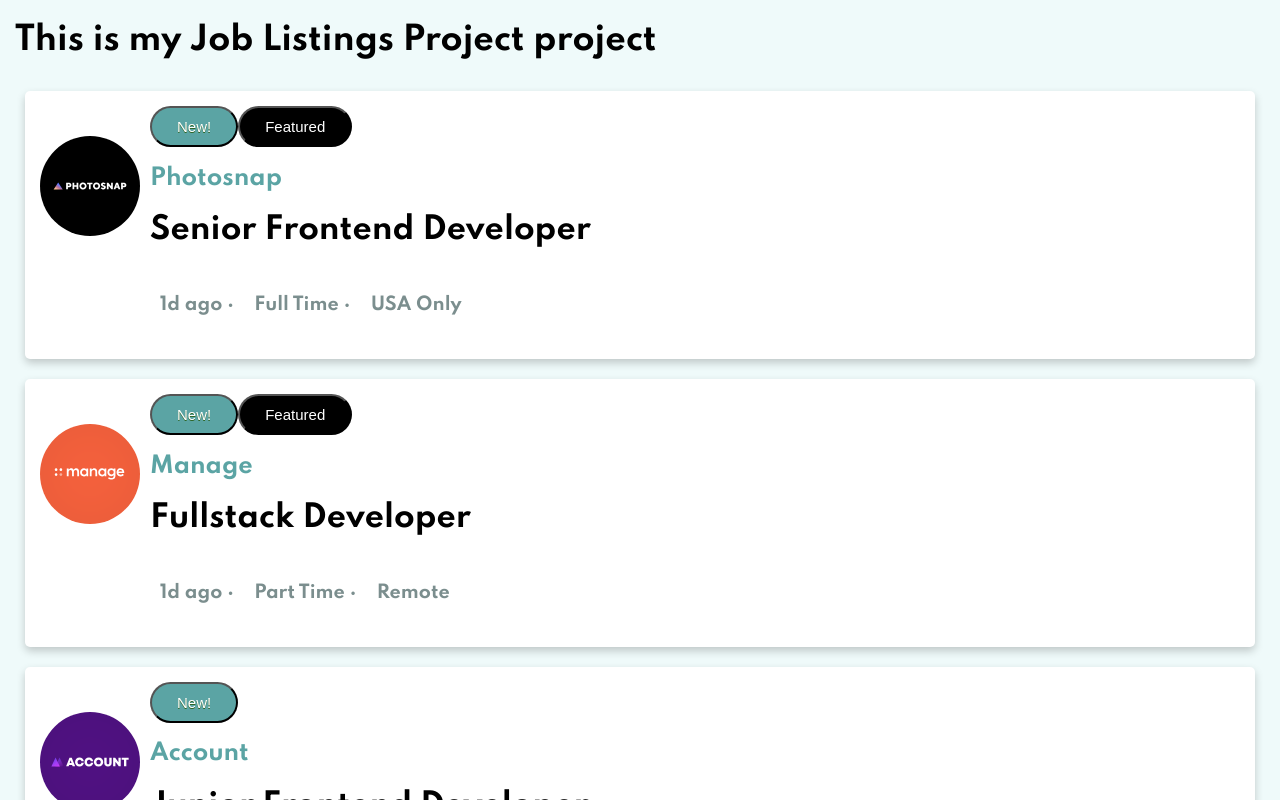
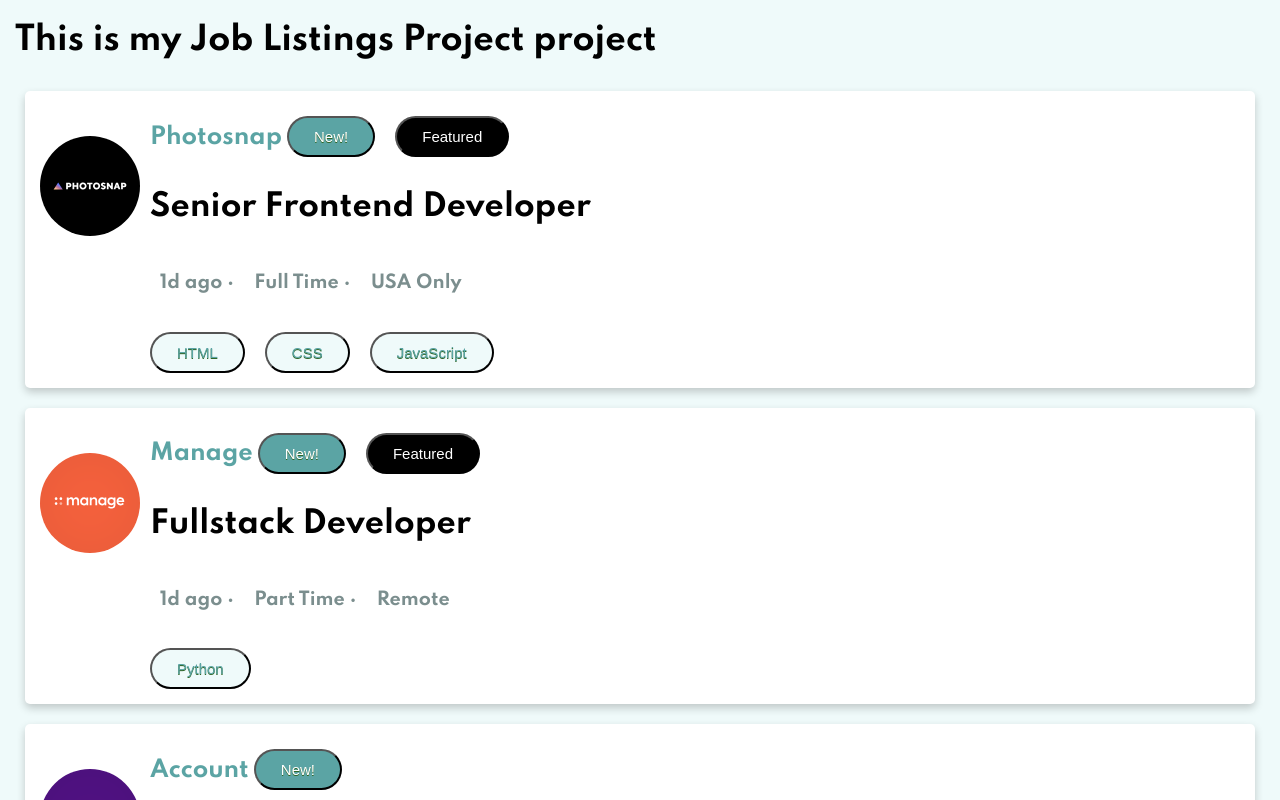
Before and after one commit to amidabrian51/job-listings-page, a React (Create React App) app: page / in a window 1280 px wide. Shown: the top 800 px of the page. Built offline with nearby package versions, Linux system fonts and the light colour scheme.

Commit message:
added buttons for languages

```diff
--- /dev/null
+++ b/src/components/custom-button/custom.button.component.jsx
@@ -0,0 +1,11 @@
+import React from 'react'
+
+import './custom.button.styles.css';
+
+const CustomButton = ({ children, ...otherProps }) => (
+    <button className='customButton' {...otherProps}>
+        {children}
+    </button>
+)
+
+export default CustomButton;
--- /dev/null
+++ b/src/components/custom-button/custom.button.styles.css
@@ -0,0 +1,15 @@
+
+.customButton {
+    background-color:hsl(180, 52%, 96%);
+    border-radius:25px;
+    display:inline-block;
+    cursor:pointer;
+    color:hsl(180, 29%, 50%);
+    font-size:15px;
+    padding:10px 25px;
+    text-decoration:none;
+    text-shadow:0px 1px 0px #2f6627;
+    margin-right: 20px;
+    height: fit-content;
+    margin-top: 10px;
+  }
--- a/src/components/job-card/job-card.component.jsx/job-card.component.jsx
+++ b/src/components/job-card/job-card.component.jsx/job-card.component.jsx
@@ -1,8 +1,8 @@
 import React from 'react';
-
+import CustomButton from '../../custom-button/custom.button.component';
 import './job-card.styles.css';
 
-const JobCard = ({company, position, postedAt, contract, location, logo, featured, new: newJob }) => (
+const JobCard = ({company, position, postedAt, contract, location, logo, featured, new: newJob, languages=[], id}) => (
 
 <div className="container">
     <div className='card'>
@@ -10,17 +10,20 @@ const JobCard = ({company, position, postedAt, contract, location, logo, feature
             <img src={logo} alt="logo" width="100" height="100"></img>
         </div>
         <div className='content'>
-        { newJob ? <button className='myButton'>New!</button> : null }
-
+          <div className='newFeatured'>
+            <h2>{company}</h2>
+            { newJob ? <button className='myButton'>New!</button> : null }
             {featured ? <button className='myDarkButton'>Featured</button> : null }
-            <h2>{company}</h2>
+            </div>
             <h1>{position}</h1>
             <div className='details'>
                 <h3>{postedAt} &#183;</h3>
                 <h3>{contract} &#183;</h3>
                 <h3>{location}</h3>
             </div>
-
+            {languages && languages.map((language, id) =>
+            <CustomButton key={id}> {language}</CustomButton>
+            )}
         </div>
     </div>
 </div>
--- a/src/components/job-card/job-card.component.jsx/job-card.styles.css
+++ b/src/components/job-card/job-card.component.jsx/job-card.styles.css
@@ -1,8 +1,16 @@
-
+h2 {
+  padding-right: 5px;
+}
 .container {
   display: flex;
   justify-content: space-between;
 }
+
+.newFeatured {
+  display: flex;
+  flex-direction: row;
+}
+
 
 .container .card {
     box-shadow: 0 4px 8px 0 rgba(0,0,0,0.2);
@@ -60,7 +68,7 @@
 
   .myButton {
     background-color:hsl(180, 29%, 50%);
-    border-radius:28px;
+    border-radius:25px;
     display:inline-block;
     cursor:pointer;
     color:white;
@@ -68,16 +76,21 @@
     padding:10px 25px;
     text-decoration:none;
     text-shadow:0px 1px 0px #2f6627;
+    margin-right: 20px;
+    height: fit-content;
+    margin-top: 10px;
   }
   .myDarkButton {
     background-color:black;
-    border-radius:28px;
+    border-radius:25px;
     display:inline-block;
     cursor:pointer;
     color:white;
     font-size:15px;
     padding:10px 25px;
     text-decoration:none;
+    height: fit-content;
+    margin-top: 10px;
   }
   /* .myButton:hover {
     background-color:#5cbf2a;
```
